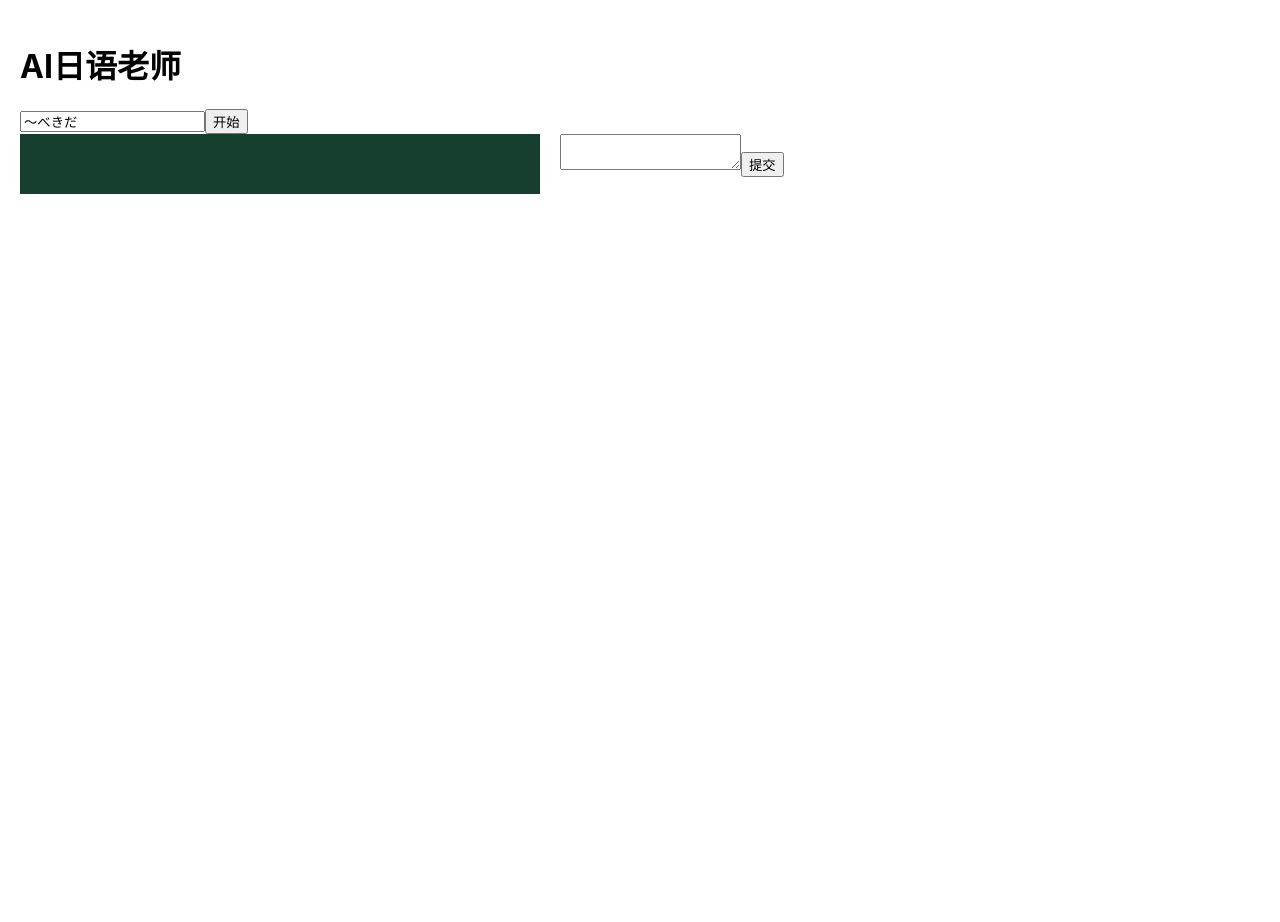
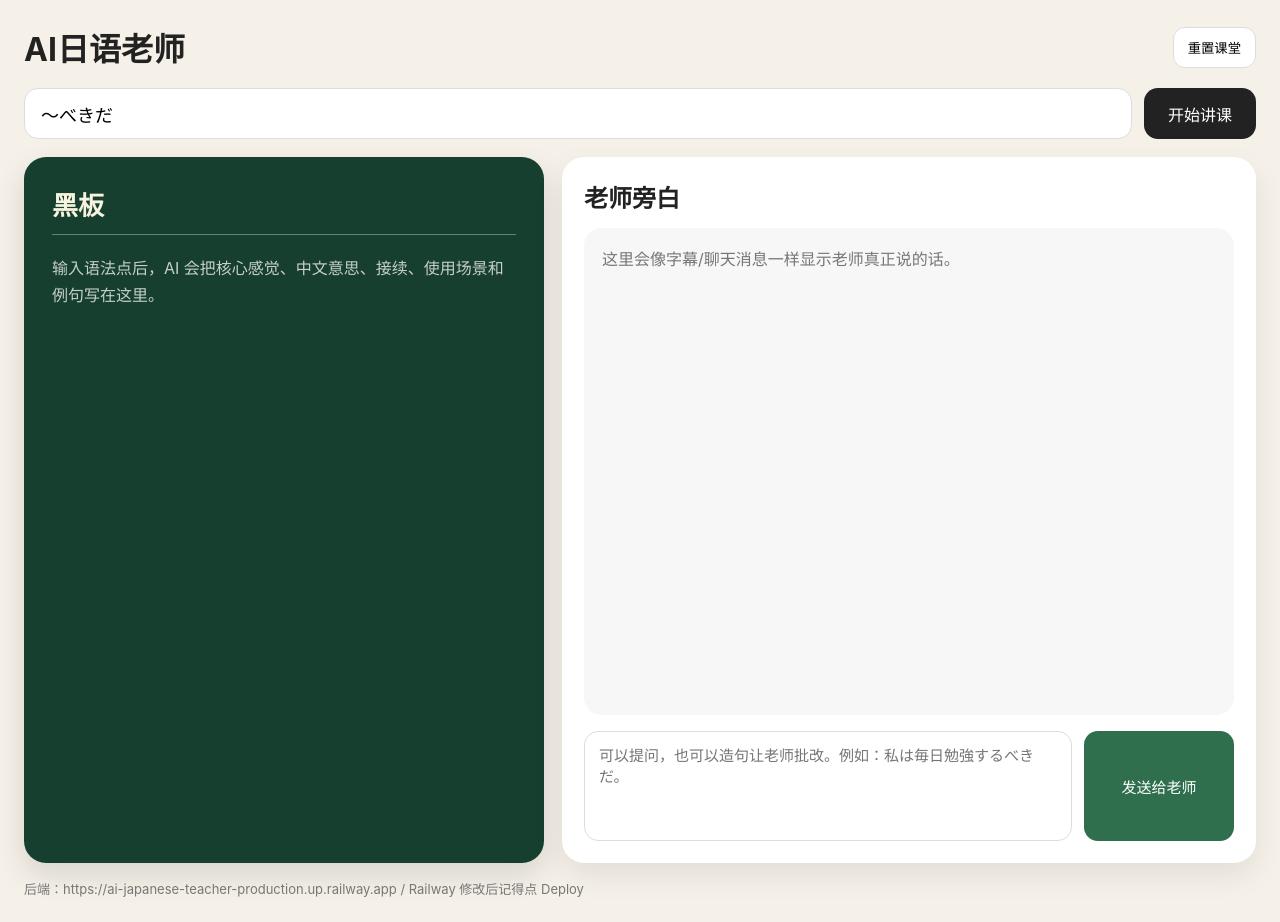
Before and after one commit to Takki-Tang/ai-japanese-teacher, a React (Create React App) app in the folder client/: page / in a window 1280 px wide. Before the commit the page ends 800 px from the top, so only its background shows below. Built offline with nearby package versions, Linux system fonts and the light colour scheme.

Commit message:
restore styled classroom UI

```diff
--- a/client/src/App.js
+++ b/client/src/App.js
@@ -1,4 +1,4 @@
-import React, { useMemo, useRef, useState } from "react";
+import React, { useRef, useState } from "react";
 
 const API_BASE = "https://ai-japanese-teacher-production.up.railway.app";
 
@@ -14,12 +14,14 @@ export default function App() {
 
   const audioRef = useRef(null);
 
-  const teacherText = useMemo(() => {
-    if (!lesson?.segments) return "";
-    return lesson.segments.map((s) => s.text).join("\n");
-  }, [lesson]);
+  async function callLesson(nextMode) {
+    const gp = grammarPoint.trim();
 
-  async function callLesson(nextMode) {
+    if (!gp) {
+      setError("先输入一个语法点，比如：〜べきだ");
+      return;
+    }
+
     setLoading(true);
     setError("");
     setTtsStatus("");
@@ -32,8 +34,8 @@ export default function App() {
           "Content-Type": "application/json",
         },
         body: JSON.stringify({
-          grammarPoint,
-          studentInput: nextMode === "lesson" ? "" : studentInput,
+          grammarPoint: gp,
+          studentInput: nextMode === "lesson" ? "" : studentInput.trim(),
           mode: nextMode,
           history,
         }),
@@ -41,34 +43,46 @@ export default function App() {
 
       const data = await res.json();
 
+      if (!res.ok || !data.lesson) {
+        throw new Error(data?.message || data?.error || "AI课堂生成失败");
+      }
+
       const nextLesson = data.lesson;
       setLesson(nextLesson);
 
-      setHistory([
+      const newHistory = [
         ...history,
-        { role: "student", text: studentInput },
-        { role: "teacher", text: teacherText },
-      ]);
+        {
+          role: "student",
+          text: nextMode === "lesson" ? `请讲解 ${gp}` : studentInput.trim(),
+        },
+        {
+          role: "teacher",
+          text: nextLesson.segments.map((s) => s.text).join("\n"),
+        },
+      ].slice(-12);
 
+      setHistory(newHistory);
       setStudentInput("");
 
-      await playTTS(nextLesson);
+      await playAiTtsOnce(nextLesson);
     } catch (e) {
-      setError(e.message);
+      setError(e.message || "出错了");
     } finally {
       setLoading(false);
     }
   }
 
-  async function playTTS(lesson) {
-    const text = lesson?.segments
-      ?.slice(0, 3) // ⭐ 只读前3句
+  async function playAiTtsOnce(nextLesson) {
+    const text = nextLesson?.segments
+      ?.slice(0, 3)
       .map((s) => s.text)
-      .join("\n");
+      .join("\n")
+      .trim();
 
     if (!text) return;
 
-    setTtsStatus("AI语音生成中...");
+    setTtsStatus("AI语音生成中……");
 
     try {
       const res = await fetch(`${API_BASE}/api/tts`, {
@@ -81,55 +95,305 @@ export default function App() {
 
       const data = await res.json();
 
-      if (!data.audioBase64) throw new Error();
+      if (!res.ok || !data.audioBase64) {
+        throw new Error("TTS unavailable");
+      }
 
-      const audio = new Audio(
-        `data:${data.mimeType};base64,${data.audioBase64}`
-      );
+      const audioUrl = `data:${data.mimeType};base64,${data.audioBase64}`;
 
+      if (audioRef.current) {
+        audioRef.current.pause();
+      }
+
+      const audio = new Audio(audioUrl);
       audioRef.current = audio;
+
       await audio.play();
 
-      setTtsStatus("");
+      setTtsStatus("AI语音播放中");
+      audio.onended = () => setTtsStatus("");
     } catch {
-      setTtsStatus("AI语音暂时不可用（正常情况，已只显示字幕）");
+      setTtsStatus("AI语音暂时不可用，已只显示字幕。");
     }
   }
 
+  function resetClass() {
+    if (audioRef.current) {
+      audioRef.current.pause();
+    }
+
+    setLesson(null);
+    setHistory([]);
+    setStudentInput("");
+    setError("");
+    setTtsStatus("");
+  }
+
   return (
-    <div style={{ padding: 20 }}>
-      <h1>AI日语老师</h1>
+    <div style={styles.page}>
+      <div style={styles.header}>
+        <div>
+          <h1 style={styles.h1}>AI日语老师</h1>
+        </div>
 
+        <button style={styles.smallButton} onClick={resetClass}>
+          重置课堂
+        </button>
+      </div>
+
+      <div style={styles.controls}>
         <input
+          style={styles.input}
           value={grammarPoint}
           onChange={(e) => setGrammarPoint(e.target.value)}
+          placeholder="输入语法点，例如：〜べきだ"
         />
 
-      <button onClick={() => callLesson("lesson")}>开始</button>
-
-      <div style={{ display: "grid", gridTemplateColumns: "520px 1fr", gap: 20 }}>
-        <div style={{ background: "#173f2f", color: "#fff", padding: 20 }}>
-          <h2>{lesson?.title}</h2>
-          {lesson?.blackboard?.map((b, i) => (
-            <div key={i}>{b}</div>
-          ))}
+        <button
+          style={styles.primaryButton}
+          onClick={() => callLesson("lesson")}
+          disabled={loading}
+        >
+          {loading && mode === "lesson" ? "生成中..." : "开始讲课"}
+        </button>
       </div>
 
-        <div>
-          {lesson?.segments?.map((s, i) => (
-            <div key={i}>{s.text}</div>
+      {error && <div style={styles.error}>{error}</div>}
+      {ttsStatus && <div style={styles.tts}>{ttsStatus}</div>}
+
+      <div style={styles.main}>
+        <section style={styles.blackboard}>
+          <h2 style={styles.boardTitle}>{lesson?.title || "黑板"}</h2>
+
+          {lesson?.blackboard?.length ? (
+            <ul style={styles.boardList}>
+              {lesson.blackboard.map((item, index) => (
+                <li key={index} style={styles.boardItem}>
+                  {item}
+                </li>
               ))}
+            </ul>
+          ) : (
+            <div style={styles.emptyBoard}>
+              输入语法点后，AI 会把核心感觉、中文意思、接续、使用场景和例句写在这里。
+            </div>
+          )}
+        </section>
 
+        <section style={styles.teacherPanel}>
+          <h2 style={styles.teacherTitle}>老师旁白</h2>
+
+          <div style={styles.subtitleBox}>
+            {lesson?.segments?.length ? (
+              lesson.segments.map((seg, index) => (
+                <div key={index} style={styles.bubble}>
+                  {seg.text}
+                </div>
+              ))
+            ) : (
+              <div style={styles.emptySubtitle}>
+                这里会像字幕/聊天消息一样显示老师真正说的话。
+              </div>
+            )}
+          </div>
+
+          <div style={styles.chatBox}>
             <textarea
+              style={styles.textarea}
               value={studentInput}
               onChange={(e) => setStudentInput(e.target.value)}
+              placeholder="可以提问，也可以造句让老师批改。例如：私は毎日勉強するべきだ。"
             />
 
-          <button onClick={() => callLesson("chat")}>提交</button>
+            <button
+              style={styles.secondaryButton}
+              onClick={() => callLesson("chat")}
+              disabled={loading || !studentInput.trim()}
+            >
+              {loading && mode === "chat" ? "批改中..." : "发送给老师"}
+            </button>
           </div>
+        </section>
       </div>
 
-      <div>{ttsStatus}</div>
+      <div style={styles.footer}>
+        后端：{API_BASE} / Railway 修改后记得点 Deploy
+      </div>
     </div>
   );
 }
+
+const styles = {
+  page: {
+    minHeight: "100vh",
+    background: "#f5f1e8",
+    padding: "24px",
+    boxSizing: "border-box",
+    fontFamily:
+      '-apple-system, BlinkMacSystemFont, "Segoe UI", "Hiragino Sans", "Yu Gothic", sans-serif',
+    color: "#222",
+  },
+  header: {
+    maxWidth: "1280px",
+    margin: "0 auto 18px",
+    display: "flex",
+    justifyContent: "space-between",
+    alignItems: "center",
+    gap: "16px",
+  },
+  h1: {
+    margin: 0,
+    fontSize: "32px",
+  },
+  controls: {
+    maxWidth: "1280px",
+    margin: "0 auto 18px",
+    display: "flex",
+    gap: "12px",
+  },
+  input: {
+    flex: 1,
+    fontSize: "18px",
+    padding: "14px 16px",
+    borderRadius: "14px",
+    border: "1px solid #ddd",
+    outline: "none",
+    background: "#fff",
+  },
+  primaryButton: {
+    padding: "0 24px",
+    border: "none",
+    borderRadius: "14px",
+    background: "#222",
+    color: "#fff",
+    fontSize: "16px",
+    cursor: "pointer",
+  },
+  secondaryButton: {
+    width: "150px",
+    border: "none",
+    borderRadius: "14px",
+    background: "#2f6f4e",
+    color: "#fff",
+    fontSize: "15px",
+    cursor: "pointer",
+  },
+  smallButton: {
+    padding: "10px 14px",
+    borderRadius: "12px",
+    border: "1px solid #ddd",
+    background: "#fff",
+    cursor: "pointer",
+  },
+  main: {
+    maxWidth: "1280px",
+    margin: "0 auto",
+    display: "grid",
+    gridTemplateColumns: "520px 1fr",
+    gap: "18px",
+  },
+  blackboard: {
+    minHeight: "650px",
+    borderRadius: "22px",
+    background: "#173f2f",
+    color: "#f7f3df",
+    padding: "28px",
+    boxShadow: "0 12px 30px rgba(0,0,0,0.12)",
+  },
+  boardTitle: {
+    margin: "0 0 20px",
+    fontSize: "26px",
+    borderBottom: "1px solid rgba(255,255,255,0.35)",
+    paddingBottom: "12px",
+  },
+  boardList: {
+    margin: 0,
+    paddingLeft: "20px",
+  },
+  boardItem: {
+    fontSize: "18px",
+    lineHeight: 1.75,
+    marginBottom: "14px",
+  },
+  emptyBoard: {
+    color: "rgba(255,255,255,0.75)",
+    lineHeight: 1.7,
+  },
+  teacherPanel: {
+    minHeight: "650px",
+    borderRadius: "22px",
+    background: "#fff",
+    padding: "22px",
+    boxShadow: "0 12px 30px rgba(0,0,0,0.08)",
+    display: "flex",
+    flexDirection: "column",
+  },
+  teacherTitle: {
+    margin: "0 0 14px",
+    fontSize: "24px",
+  },
+  subtitleBox: {
+    flex: 1,
+    overflowY: "auto",
+    background: "#f7f7f7",
+    borderRadius: "18px",
+    padding: "18px",
+    display: "flex",
+    flexDirection: "column",
+    gap: "12px",
+  },
+  bubble: {
+    alignSelf: "flex-start",
+    maxWidth: "88%",
+    background: "#ffffff",
+    border: "1px solid #eee",
+    borderRadius: "18px",
+    padding: "13px 16px",
+    fontSize: "17px",
+    lineHeight: 1.65,
+    boxShadow: "0 4px 14px rgba(0,0,0,0.05)",
+    whiteSpace: "pre-wrap",
+  },
+  emptySubtitle: {
+    color: "#777",
+    lineHeight: 1.7,
+  },
+  chatBox: {
+    marginTop: "16px",
+    display: "flex",
+    gap: "12px",
+  },
+  textarea: {
+    flex: 1,
+    height: "84px",
+    resize: "none",
+    borderRadius: "14px",
+    border: "1px solid #ddd",
+    padding: "12px 14px",
+    fontSize: "15px",
+    outline: "none",
+    fontFamily: "inherit",
+  },
+  error: {
+    maxWidth: "1280px",
+    margin: "0 auto 12px",
+    background: "#ffe8e8",
+    color: "#9b1c1c",
+    padding: "12px 14px",
+    borderRadius: "12px",
+  },
+  tts: {
+    maxWidth: "1280px",
+    margin: "0 auto 12px",
+    background: "#eef3ff",
+    color: "#24427a",
+    padding: "12px 14px",
+    borderRadius: "12px",
+  },
+  footer: {
+    maxWidth: "1280px",
+    margin: "16px auto 0",
+    color: "#777",
+    fontSize: "13px",
+  },
+};
```
Lines whose indentation alone changed are shown as unchanged.
